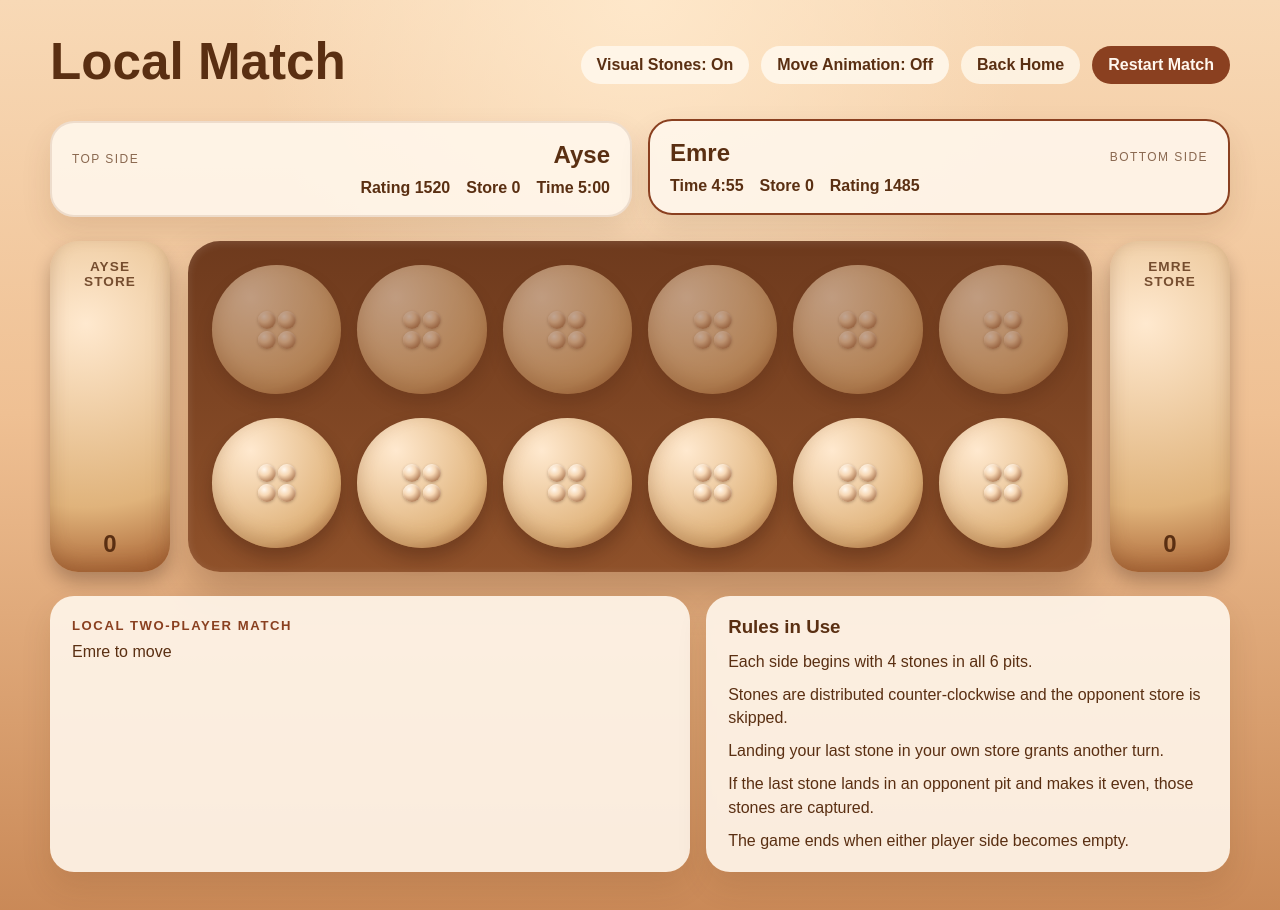
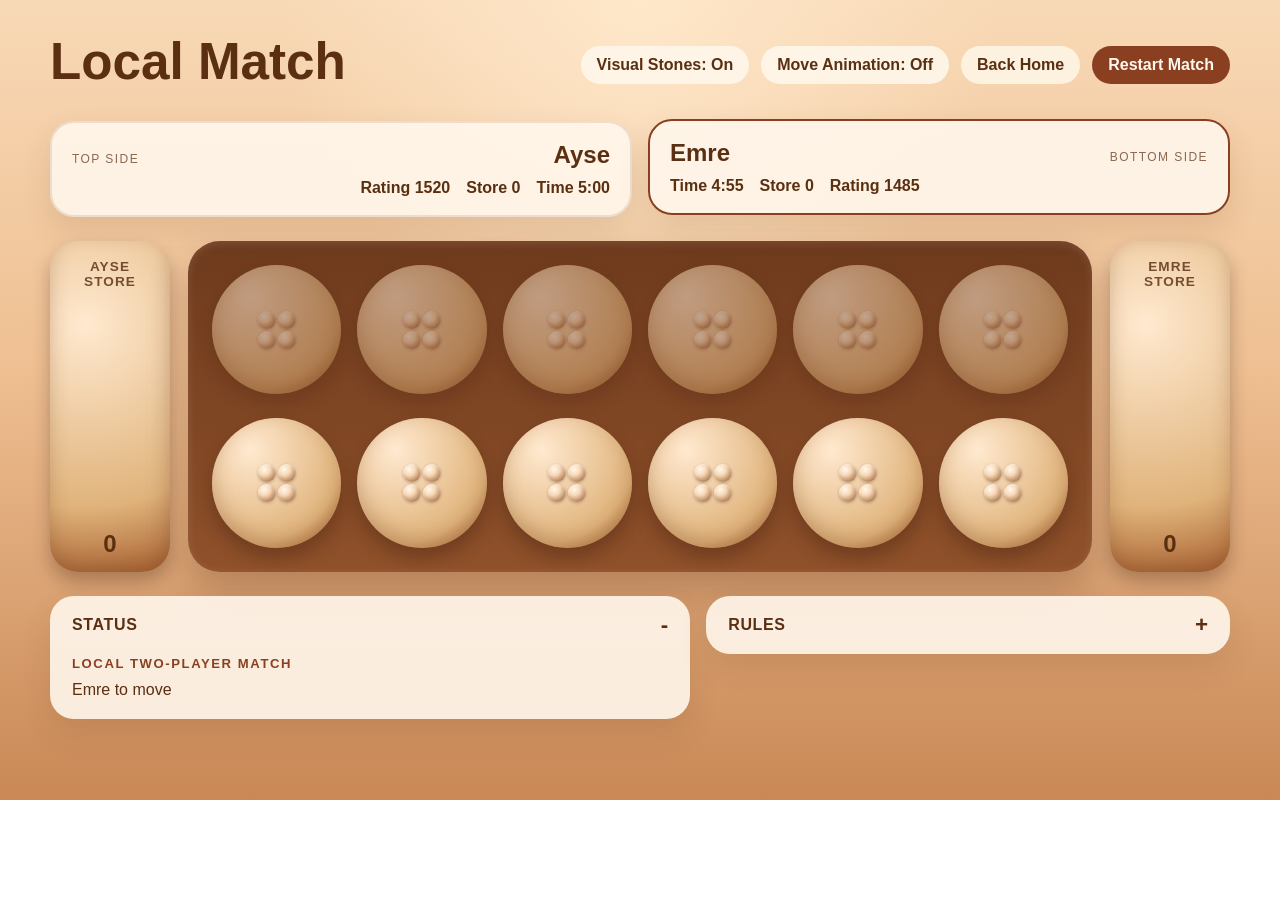
Before and after one commit to Teamuchin/online-mangala-website, a React (Vite) app: page /game/local in a window 1280 px wide. Shown: the top 910 px of the page. After the commit the page ends 800 px from the top, so only its background shows below. Built offline with nearby package versions, Linux system fonts and the light colour scheme; a web font is replaced by a local one.

Commit message:
Refactor game status and rules display: replace sections with accordion components for improved UI/UX

```diff
--- a/src/components/mangala/GameStatus.jsx
+++ b/src/components/mangala/GameStatus.jsx
@@ -9,9 +9,14 @@ export default function GameStatus({ gameStatus, winner, turnMessage, players })
       : 'Local two-player match'
 
   return (
-    <section className={styles.statusCard}>
-      <span className={styles.statusLabel}>{statusLabel}</span>
-      <p>{turnMessage}</p>
-    </section>
+    <details className={styles.accordionCard} open>
+      <summary className={styles.accordionSummary}>
+        <span className={styles.accordionTitle}>Status</span>
+      </summary>
+      <div className={styles.accordionBody}>
+        <span className={styles.statusLabel}>{statusLabel}</span>
+        <p>{turnMessage}</p>
+      </div>
+    </details>
   )
 }
--- a/src/components/mangala/MangalaGame.module.css
+++ b/src/components/mangala/MangalaGame.module.css
@@ -365,12 +365,45 @@
   line-height: 1;
 }
 
-.statusCard,
-.rulesCard {
+.accordionCard {
   background: rgba(255, 247, 235, 0.9);
   border-radius: 24px;
-  padding: 20px 22px;
   box-shadow: 0 14px 30px rgba(90, 47, 18, 0.12);
+  overflow: hidden;
+}
+
+.accordionSummary {
+  list-style: none;
+  cursor: pointer;
+  display: flex;
+  align-items: center;
+  justify-content: space-between;
+  padding: 18px 22px;
+  font-weight: 800;
+}
+
+.accordionSummary::-webkit-details-marker {
+  display: none;
+}
+
+.accordionSummary::after {
+  content: '+';
+  font-size: 1.4rem;
+  line-height: 1;
+}
+
+.accordionCard[open] .accordionSummary::after {
+  content: '-';
+}
+
+.accordionTitle {
+  font-size: 1rem;
+  letter-spacing: 0.04em;
+  text-transform: uppercase;
+}
+
+.accordionBody {
+  padding: 0 22px 20px;
 }
 
 .statusLabel {
@@ -387,9 +420,10 @@
   display: grid;
   grid-template-columns: 1.1fr 0.9fr;
   gap: 16px;
+  align-items: start;
 }
 
-.rulesCard h3 {
+.accordionBody h3 {
   margin-bottom: 12px;
 }
 
--- a/src/pages/MangalaGame.jsx
+++ b/src/pages/MangalaGame.jsx
@@ -100,14 +100,19 @@ export default function MangalaGame() {
             players={game.players}
           />
 
-          <section className={styles.rulesCard}>
-            <h3>Rules in Use</h3>
-            <div className={styles.rulesList}>
-              {RULES.map((rule) => (
-                <p key={rule}>{rule}</p>
-              ))}
+          <details className={styles.accordionCard}>
+            <summary className={styles.accordionSummary}>
+              <span className={styles.accordionTitle}>Rules</span>
+            </summary>
+            <div className={styles.accordionBody}>
+              <h3>Rules in Use</h3>
+              <div className={styles.rulesList}>
+                {RULES.map((rule) => (
+                  <p key={rule}>{rule}</p>
+                ))}
+              </div>
             </div>
-          </section>
+          </details>
         </section>
       </div>
     </main>
```
